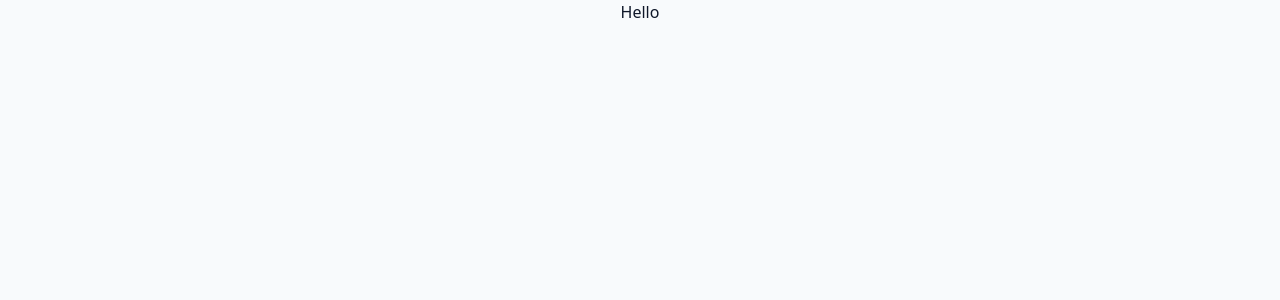
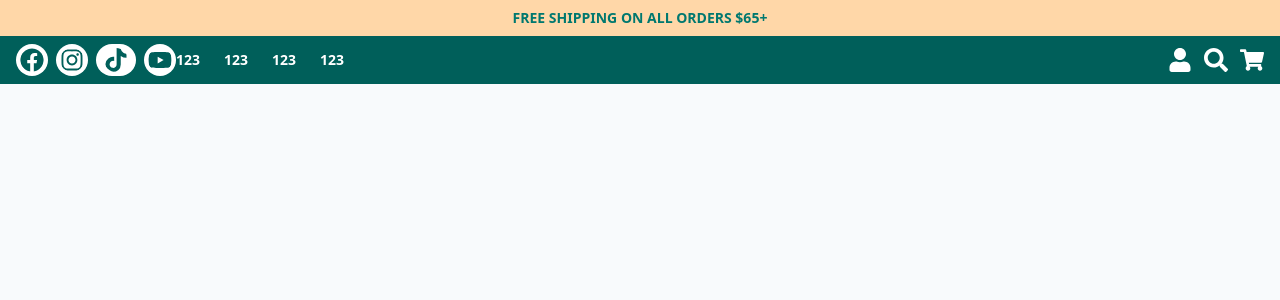
Before and after one commit to Long78596/mayCoffeecrow, a React (Vite) app: page / in a window 1280 px wide. Shown: the top 300 px of the page. Built offline with nearby package versions, Linux system fonts and the light colour scheme.

Commit message:
đang làm phần header

```diff
--- a/src/App.jsx
+++ b/src/App.jsx
@@ -1,17 +1,17 @@
-import {BrowserRouter, Route, Routes} from  "react-router-dom";
-import  Home  from "./pages/Home";
+import { BrowserRouter, Routes, Route } from "react-router-dom";
+import Home from "./pages/Home";
 import Collections from "./pages/Collections";
 import ProductDetail from "./pages/ProductDetail";
 import Wholesale from "./pages/Wholesale";
 import BlogGuide from "./pages/BlogGuide";
 import BlogPhin from "./pages/BlogPhin";
 import { MainLayout } from "./components/layouts/MainLayout";
+
 function App() {
-
   return (
-    <>
-      <BrowserRouter>
-        <Routes element={<MainLayout />}>
+    <BrowserRouter>
+      <Routes>
+        <Route element={<MainLayout />}>
           <Route path="/" element={<Home />} />
           <Route path="/Collections" element={<Collections />} />
           <Route path="/products/buffalo" element={<ProductDetail />} />
@@ -21,10 +21,10 @@ function App() {
             path="/blogs/brew-guide/vietnamese-phin-filter"
             element={<BlogPhin />}
           />
-        </Routes>
-      </BrowserRouter>
-    </>
+        </Route>
+      </Routes>
+    </BrowserRouter>
   );
 }
 
-export default App
+export default App;
--- a/src/components/layouts/Footer.jsx
+++ b/src/components/layouts/Footer.jsx
@@ -1,9 +1,7 @@
 export const Footer=()=>{
     return (
-       <footer className="bg-white text-real-800 px-6 py-10 border-t">
-         <div className="">
-            ÁDFGHJK
-         </div>
+       <footer className="">
+
        </footer>
     )
 }
--- a/src/components/layouts/Header.jsx
+++ b/src/components/layouts/Header.jsx
@@ -1,3 +1,82 @@
+import {
+  FaFacebook,
+  FaInstagram,
+  FaTiktok,
+  FaYoutube,
+  FaUser,
+  FaSearch,
+  FaShoppingCart,
+} from "react-icons/fa";
+import { Link } from "react-router-dom";
+
 export const Header = () => {
-  return <></>;
+  return (
+    <>
+      <header class="w-full">
+        <div className="bg-orange-200 text-center py-2 text-sm  font-semibold text-teal-700 ">
+          <p>
+            <strong> FREE SHIPPING ON ALL ORDERS $65+</strong>
+          </p>
+        </div>
+        <div className="bg-teal-800 text-white py-2 top-0 left-0">
+          <div className="container mx-auto px-4 flex  justify-between items-center ">
+            {/* {* icon navabar  *} */}
+            <div className="flex gap-2 text-lg">
+              <a
+                href="#"
+                className="items-center justify-center flex px-1 py-1 bg-white rounded-full"
+              >
+                <FaFacebook className="cursor-pointer h-6 w-6 rounded-full text-teal-800" />
+              </a>
+              <a
+                href="#"
+                className="items-center justify-center flex px-1 py-1 bg-white rounded-full"
+              >
+                <FaInstagram className="cursor-pointer h-6 w-6 rounded-full text-teal-800" />
+              </a>
+              <a
+                href="#"
+                className="items-center justify-center flex px-2 py-1 bg-white rounded-full"
+              >
+                <FaTiktok className="cursor-pointer h-6 w-6 rounded-full  text-teal-800" />
+              </a>
+              <a
+                href="#"
+                className="items-center justify-center flex px-1 py-1 bg-white rounded-full"
+              >
+                <FaYoutube className="cursor-pointer h-6 w-6 rounded-full  text-teal-800" />
+              </a>
+            </div>
+            {/* menu */}
+            <nav className="flex flex-1 items-center gap-6 text-sm font-bold relative">
+            <div className="div">
+123
+            </div>
+            <div className="div">
+123
+            </div>
+            <div className="div">
+123
+            </div>
+            <div className="div">
+123
+            </div>
+
+            </nav>
+            <div className="flex gap-3 items-center">
+              <Link to="/login" className="cursor-pointer h-6 w-6">
+                <FaUser className="h-6 w-6" />
+              </Link>
+              <Link to="/search" className="cursor-pointer">
+                <FaSearch className="h-6 w-6" />
+              </Link>
+              <Link to="/cart" className="cursor-pointer">
+                <FaShoppingCart className="h-6 w-6" />
+              </Link>
+            </div>
+          </div>
+        </div>
+      </header>
+    </>
+  );
 };
--- a/src/pages/Home.jsx
+++ b/src/pages/Home.jsx
@@ -1,9 +1,7 @@
 const Home = () => {
   return <>
 
-  <div className=" text-center jus">
-    Hello
-  </div>
+
   </>
 };
 export default Home;
```
Also changed, not shown: public/logo.svg (added), src/components/layouts/1.html (added).
